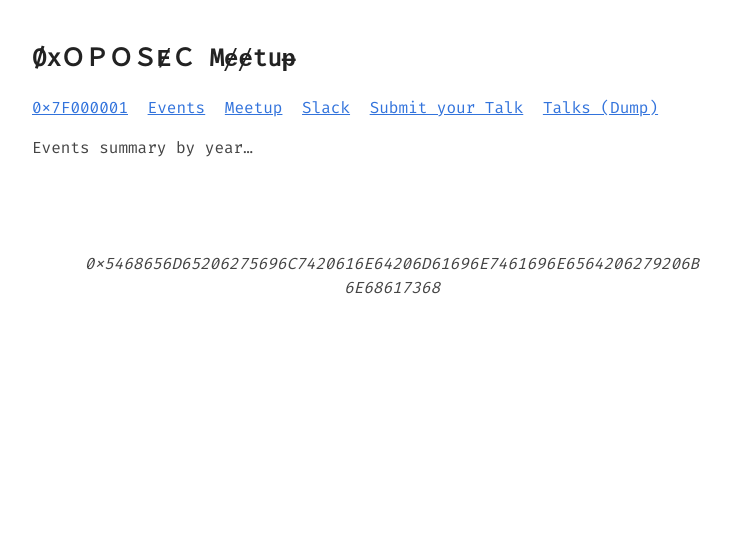
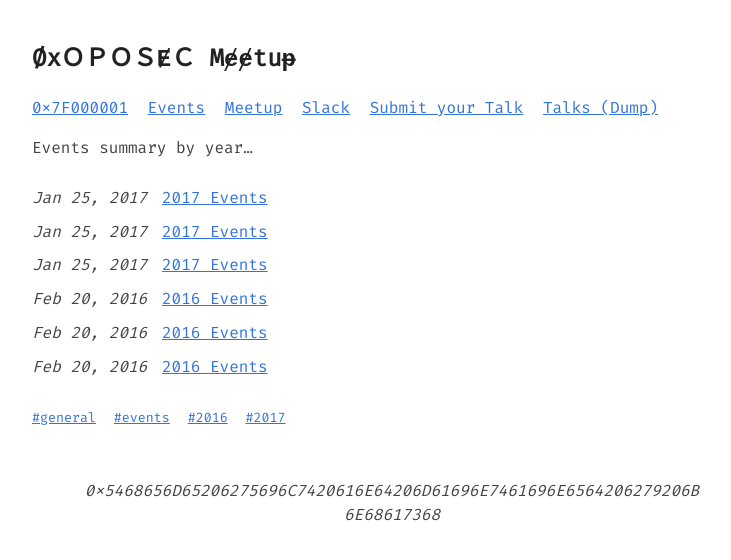
Before and after one commit to 0xOPOSEC/0xOPOSEC.github.io, a Jekyll site: the page built from events.md, in a window 1280 px wide. Shown: the top 560 px of the page, without its empty margins (248-979 px from the left). Built offline with Jekyll 4.4.1, drawn with Linux system fonts in a browser that asks for light colours.

Commit message:
Events Pages Index

```diff
--- a/_posts/2016-01-01-xpto.md
+++ b/_posts/2016-01-01-xpto.md
@@ -3,6 +3,10 @@ layout: post
 title: 2016 Events
 subtitle: Events Invites
 date: 2016-02-20 18:00:00 +0000
+tags:
+- general
+- events
+- 2016
 ---
 
 # Welcome
--- a/_posts/2017-01-01-xpto.md
+++ b/_posts/2017-01-01-xpto.md
@@ -3,6 +3,10 @@ layout: post
 title: 2017 Events
 subtitle: Events Invites
 date: 2017-01-25 18:00:00 +0000
+tags:
+- general
+- events
+- 2017
 ---
 
 
```
